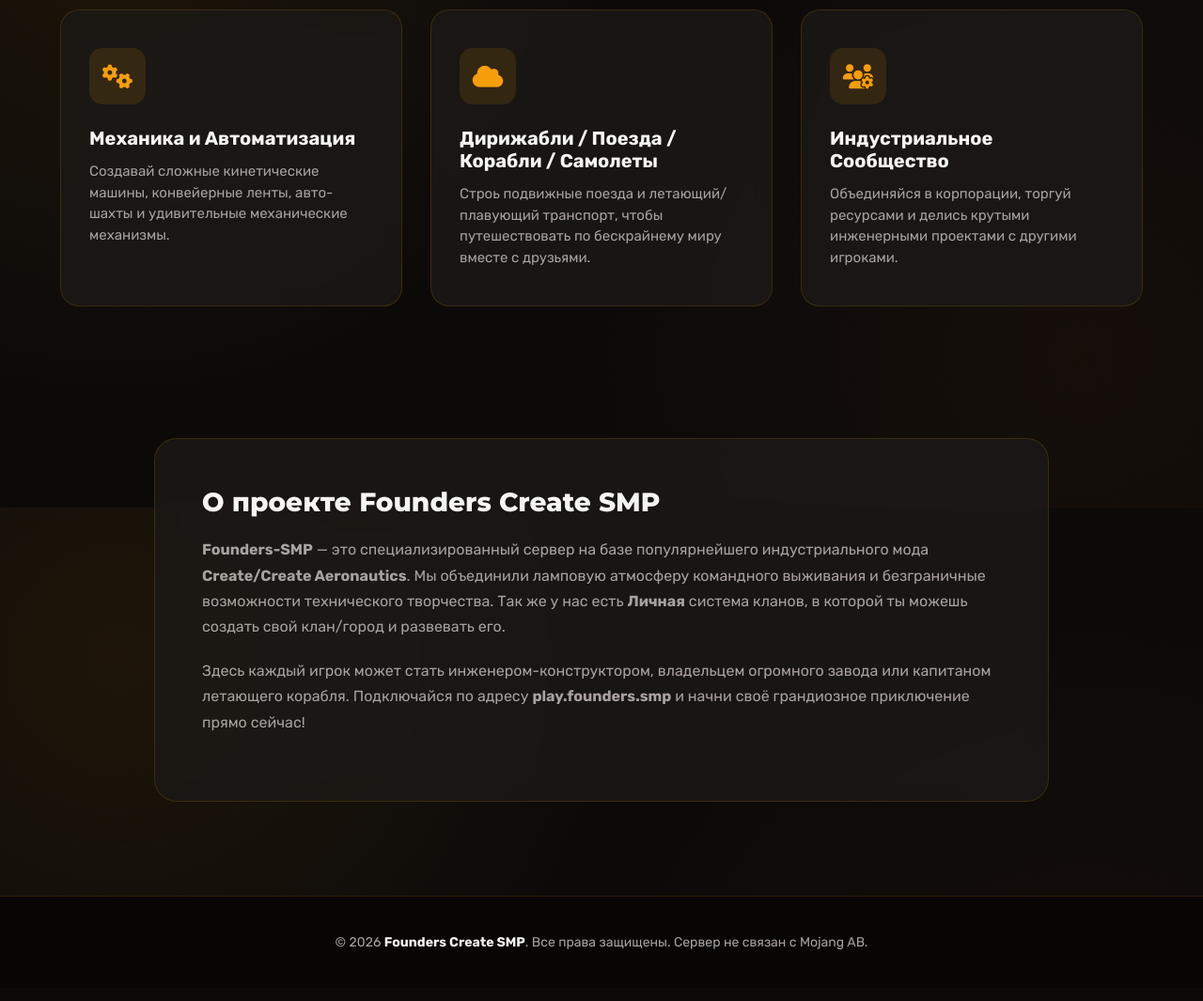
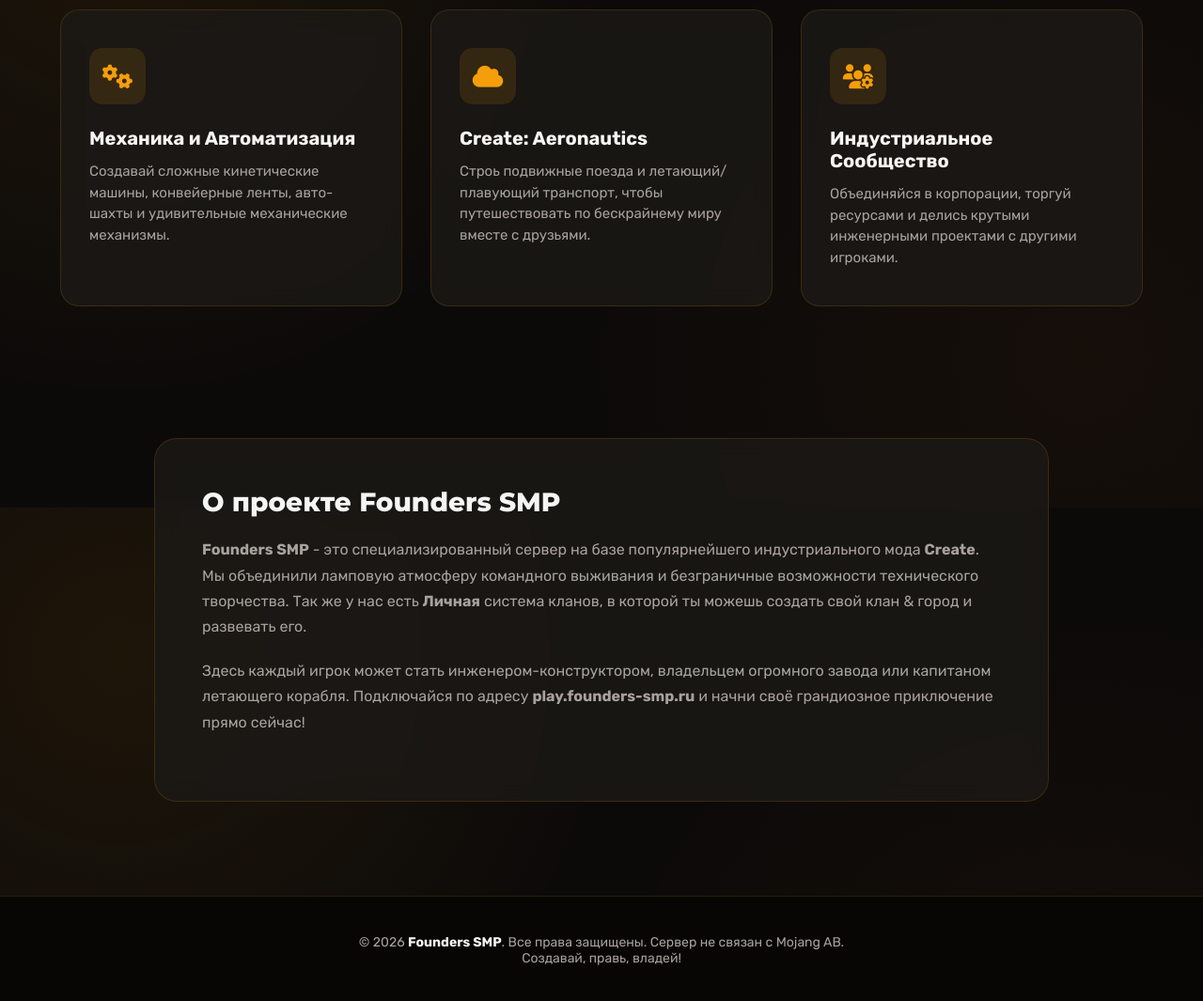
Before and after one commit to IBrop/founderssmp.run.place, a plain HTML site: page index.html in a window 1280 px wide. Shown: the part 1060-2125 px from the top of the page at 94% size. Drawn offline with Linux system fonts and the light colour scheme.

Commit message:
Update index.html

```diff
--- a/index.html
+++ b/index.html
@@ -459,7 +459,7 @@
                 <div class="feature-icon">
                     <i class="fa-solid fa-cloud"></i>
                 </div>
-                <h3>Дирижабли / Поезда / Корабли / Самолеты</h3>
+                <h3>Create: Aeronautics</h3>
                 <p>Строь подвижные поезда и летающий/плавующий транспорт, чтобы путешествовать по бескрайнему миру вместе с друзьями.</p>
             </div>
             <div class="feature-card">
@@ -475,15 +475,16 @@
     <!-- Информация / О проекте -->
     <section class="info-section" id="about">
         <div class="info-box">
-            <h2>О проекте Founders Create SMP</h2>
-            <p><strong>Founders-SMP</strong> — это специализированный сервер на базе популярнейшего индустриального мода <strong>Create/Create Aeronautics</strong>. Мы объединили ламповую атмосферу командного выживания и безграничные возможности технического творчества. Так же у нас есть <strong>Личная</strong> система кланов, в которой ты можешь создать свой клан/город и развевать его.</p>
-            <p>Здесь каждый игрок может стать инженером-конструктором, владельцем огромного завода или капитаном летающего корабля. Подключайся по адресу <strong>play.founders.smp</strong> и начни своё грандиозное приключение прямо сейчас!</p>
+            <h2>О проекте Founders SMP</h2>
+            <p><strong>Founders SMP</strong> - это специализированный сервер на базе популярнейшего индустриального мода <strong>Create</strong>. Мы объединили ламповую атмосферу командного выживания и безграничные возможности технического творчества. Так же у нас есть <strong>Личная</strong> система кланов, в которой ты можешь создать свой клан & город и развевать его.</p>
+            <p>Здесь каждый игрок может стать инженером-конструктором, владельцем огромного завода или капитаном летающего корабля. Подключайся по адресу <strong>play.founders-smp.ru</strong> и начни своё грандиозное приключение прямо сейчас!</p>
         </div>
     </section>
 
     <!-- Подвал -->
     <footer>
-        <p>&copy; 2026 <span>Founders Create SMP</span>. Все права защищены. Сервер не связан с Mojang AB.</p>
+        <p>&copy; 2026 <span>Founders SMP</span>. Все права защищены. Сервер не связан с Mojang AB.</p>
+        <p>Создавай, правь, владей!</p>
     </footer>
 
     <!-- Уведомление о копировании -->
```
